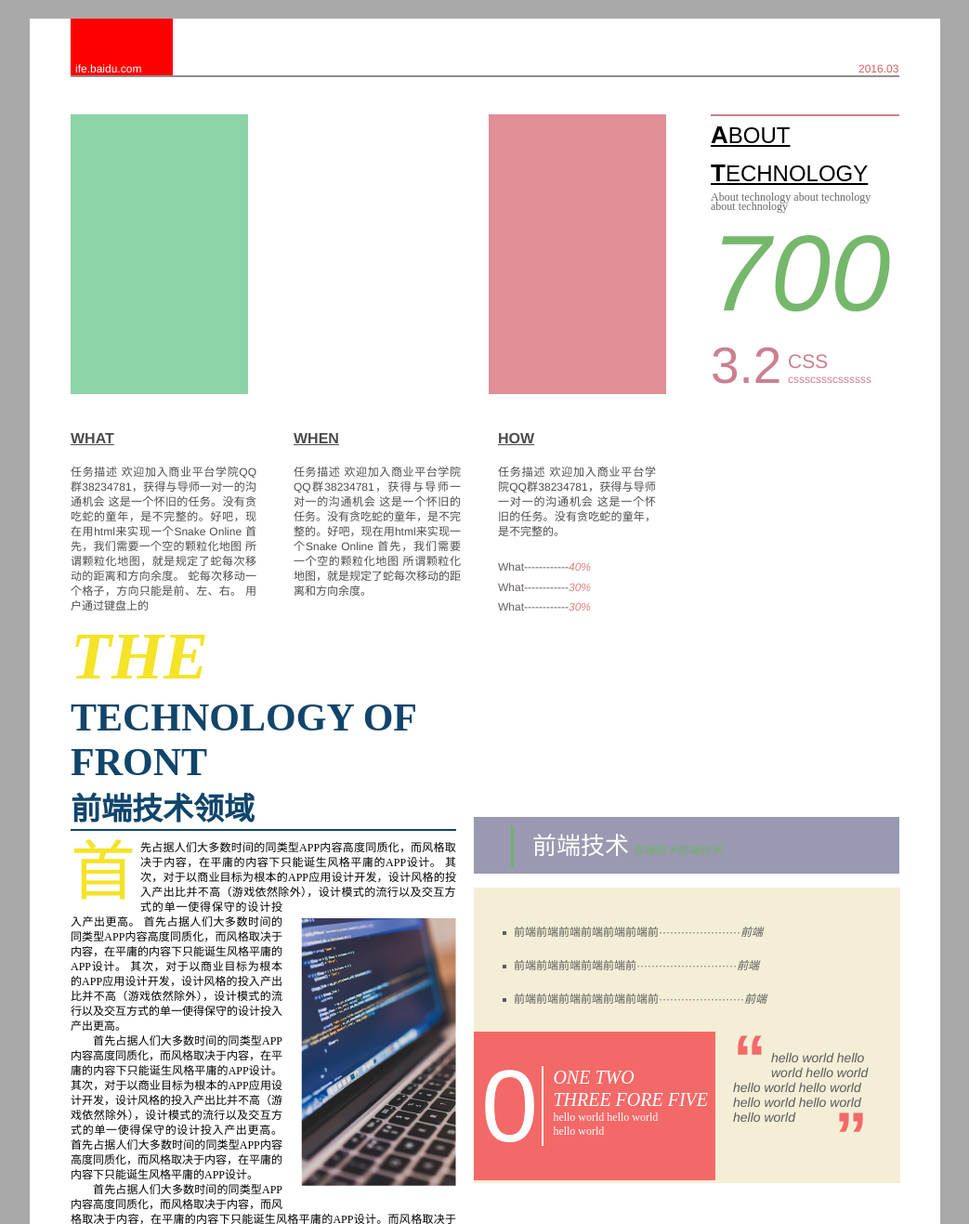
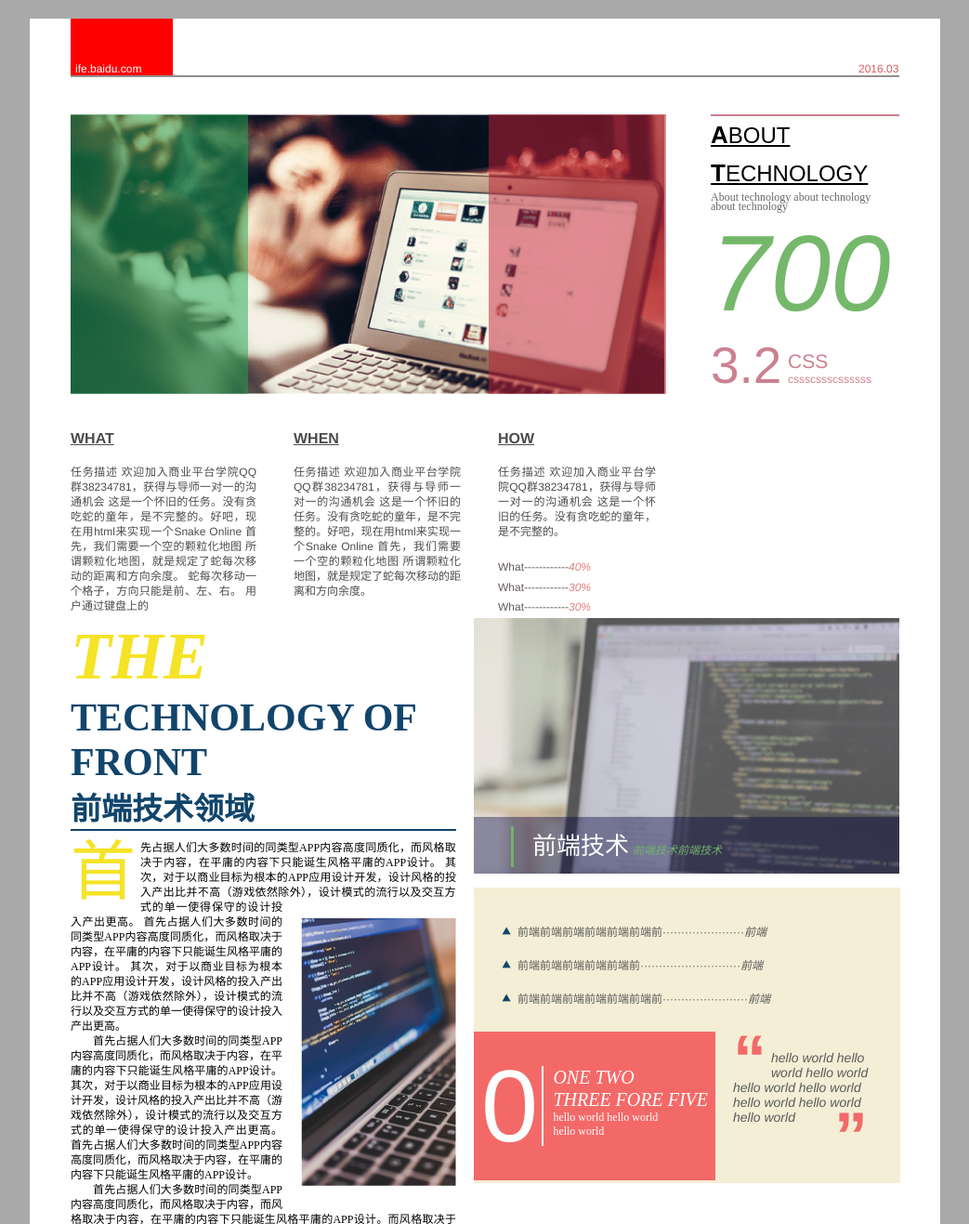
Before and after one commit to yangkunbit/yangkunbit.github.io, a plain HTML site: page 201706/task6.html in a window 1280 px wide. Shown: the top 1317 px of the page at 93% size, without its empty margins (118-1161 px from the left). Drawn offline with Linux system fonts and the light colour scheme; files whose address does not match are found by name.

Commit message:
2017070402

```diff
--- a/css/task6.css
+++ b/201706/css/task6.css
@@ -75,7 +75,7 @@ header{
 	height: 40px;
 }
 .top-left{
-	background-image: url(img/page.gif);
+	background-image: url(../img/page.gif);
 	width: 641px;
 	height: 301px;
 	float: left;
@@ -240,7 +240,7 @@ header{
 	width: 458px;
 }
 .bottom-cover-left{
-	background-image: url(img/img3.png);
+	background-image: url(../img/img3.png);
 	width: 458px;
 	height: 275px;
 	background-size: cover;
@@ -280,7 +280,7 @@ header{
 .bottom-bottom  ul {
     line-height: 36px;
     color: #5a5b5b;
-    list-style: square inside url("img/list.png");
+    list-style: square inside url("../img/list.png");
     margin-left: 30px;
     padding-top: 30px;
 }
--- a/201706/task6.html
+++ b/201706/task6.html
@@ -3,7 +3,7 @@
 	<head>
 		<meta charset="UTF-8">
 		<title>任务六：通过HTML及CSS模拟报纸排版</title>
-        <link rel="stylesheet" href="/css/task6.css" />
+        <link rel="stylesheet" href="css/task6.css" />
 	</head>
 	<body>
 		<div class="container">
```
Also changed, not shown: 201706/img/img2..png (renamed from img/img2..png), 201706/img/img3.png (renamed from img/img3.png), 201706/img/list.png (renamed from img/list.png), 201706/img/page.gif (renamed from img/page.gif).
